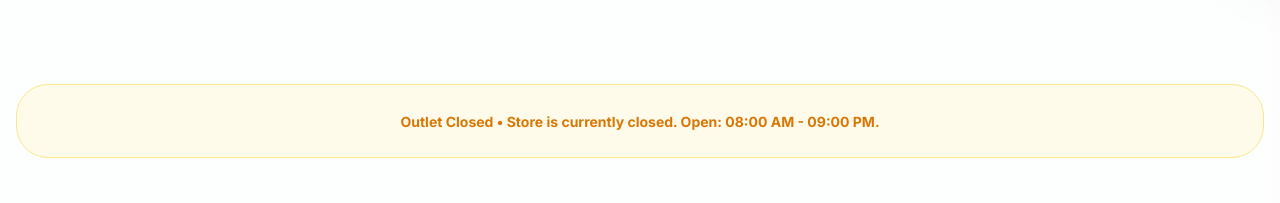
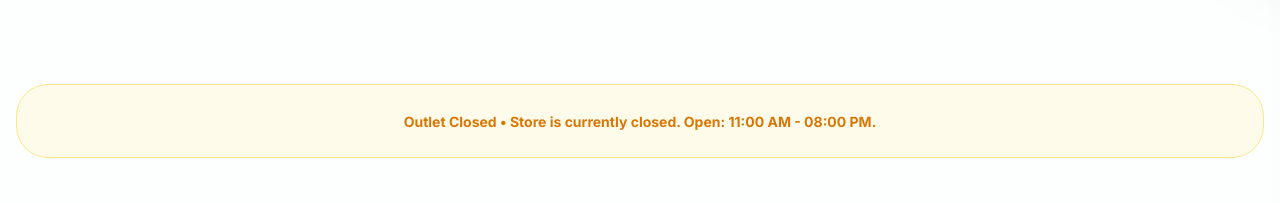
Before and after one commit to harinospizza/harinos-website, a React (Vite) app: page / in a window 1280 px wide. Shown: the part 869-1072 px from the top of the page. Built offline with nearby package versions, Linux system fonts and the light colour scheme.

Commit message:
Update App.tsx

```diff
--- a/App.tsx
+++ b/App.tsx
@@ -46,12 +46,12 @@ const App: React.FC = () => {
       const mins = now.getMinutes();
       const currentTimeInMins = hour * 60 + mins;
 
-      const openingTime = 8 * 60;
-      const closingTime = 21 * 60;
+      const openingTime = 11 * 60;
+      const closingTime = 20 * 60;
 
       if (currentTimeInMins < openingTime || currentTimeInMins >= closingTime) {
         setIsStoreOpen(false);
-        setStatusMessage("Store is currently closed. Open: 08:00 AM - 09:00 PM.");
+        setStatusMessage("Store is currently closed. Open: 11:00 AM - 08:00 PM.");
       } else {
         setIsStoreOpen(true);
         setStatusMessage("");
```
